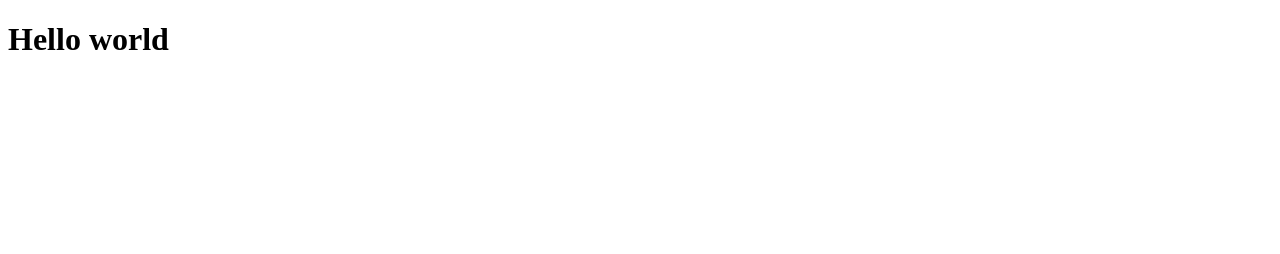
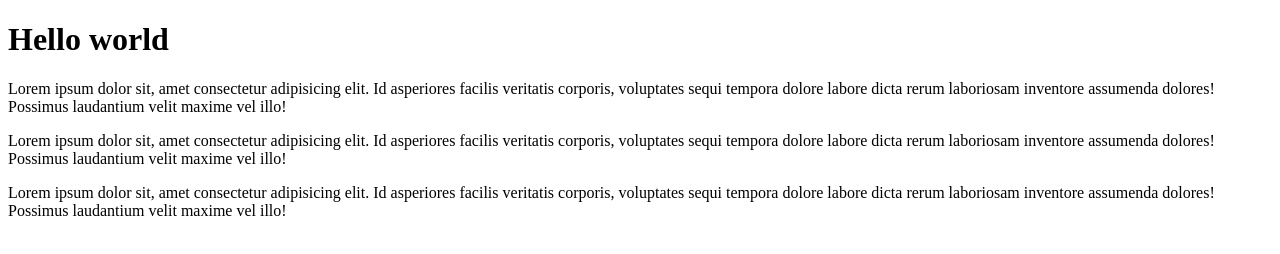
Before and after one commit to GedalyaKrycer/06-GithubPagesProject, a plain HTML site: page index.html in a window 1280 px wide. Drawn offline with Linux system fonts and the light colour scheme.

Commit message:
Added paragraphs

```diff
--- a/index.html
+++ b/index.html
@@ -7,5 +7,10 @@
 </head>
 <body>
     <h1>Hello world</h1>
+    <p>Lorem ipsum dolor sit, amet consectetur adipisicing elit. Id asperiores facilis veritatis corporis, voluptates sequi tempora dolore labore dicta rerum laboriosam inventore assumenda dolores! Possimus laudantium velit maxime vel illo!</p>
+
+    <p>Lorem ipsum dolor sit, amet consectetur adipisicing elit. Id asperiores facilis veritatis corporis, voluptates sequi tempora dolore labore dicta rerum laboriosam inventore assumenda dolores! Possimus laudantium velit maxime vel illo!</p>
+
+    <p>Lorem ipsum dolor sit, amet consectetur adipisicing elit. Id asperiores facilis veritatis corporis, voluptates sequi tempora dolore labore dicta rerum laboriosam inventore assumenda dolores! Possimus laudantium velit maxime vel illo!</p>
 </body>
 </html>
```
